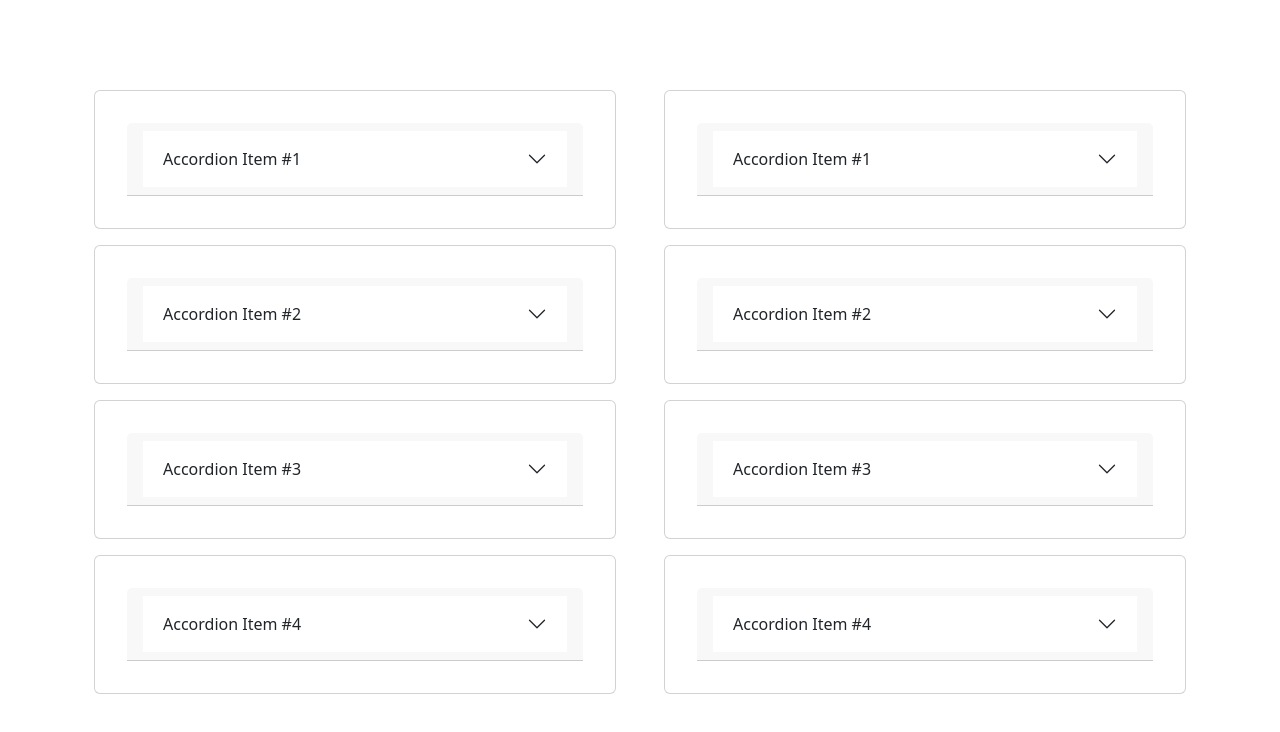
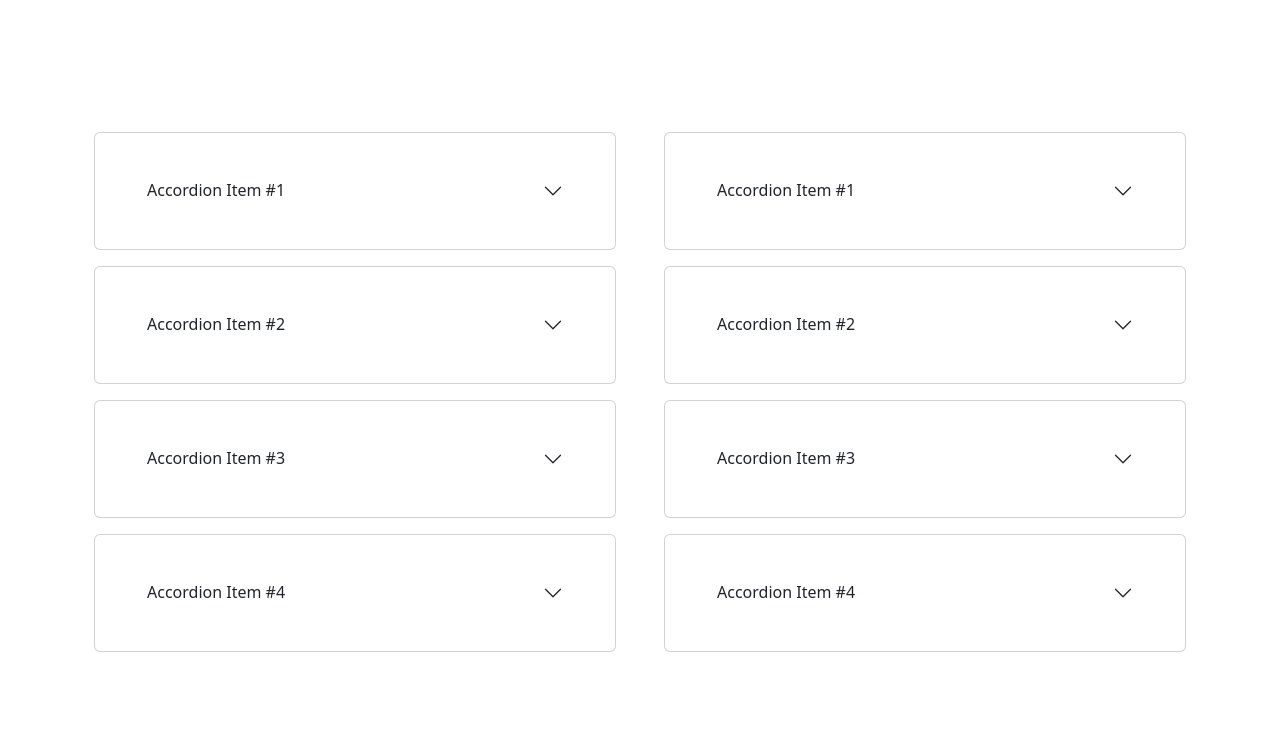
Before and after one commit to antazoey/ethdenver2025-chairman-dao, a React (Vite) app in the folder web/: page / in a window 1280 px wide. Shown: the top 732 px of the page. Built offline with nearby package versions, Linux system fonts and the light colour scheme.

Commit message:
feat: restyling accordions

```diff
--- a/web/src/components/AccordionColumns.tsx
+++ b/web/src/components/AccordionColumns.tsx
@@ -1,3 +1,4 @@
+import '../styles/AccordionColumns.css'
 import React from 'react';
 import { Accordion, Card, Col, Container, Row } from 'react-bootstrap';
 
@@ -26,15 +27,13 @@ const AccordionColumns: React.FC = () => {
       <Row>
         {accordionData.map((item, index) => (
           <Col xs={12} key={index} className="mb-3">
-            <Accordion defaultActiveKey="0">
-              <Card>
-                <Accordion.Header as={Card.Header}>
+            <Accordion defaultActiveKey="0" as={Card}>
+                <Accordion.Header>
                   {item.title}
                 </Accordion.Header>
                 <Accordion.Body>
-                  <Card.Body>{item.content}</Card.Body>
+                  {item.content}
                 </Accordion.Body>
-              </Card>
             </Accordion>
           </Col>
         ))}
```
Also changed, not shown: web/src/styles/AccordionColumns.css (added).
